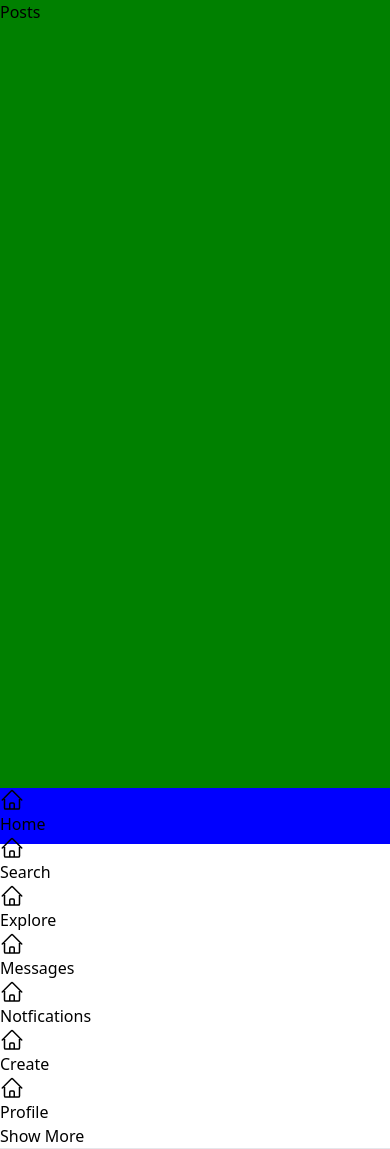
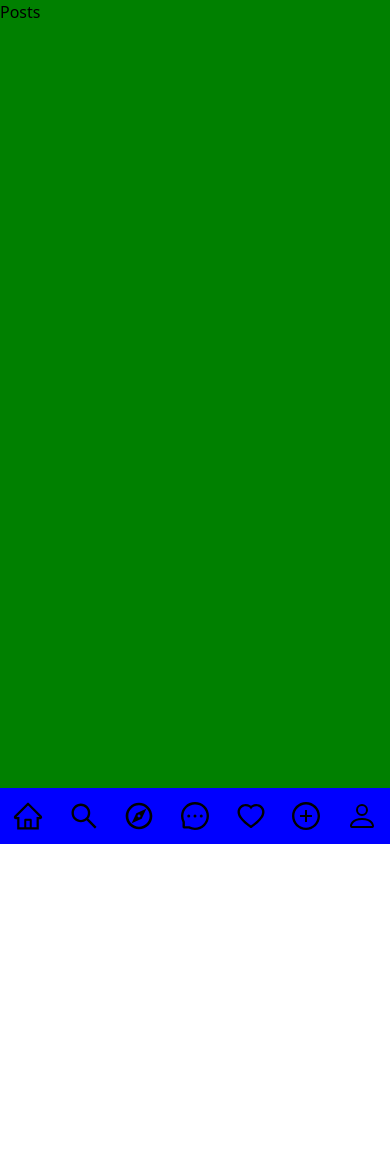
Before and after one commit to maryamer/social-media-template, a React (Vite) app: page / in a window 390 px wide. After the commit the page ends 844 px from the top, so only its background shows below. Built offline with nearby package versions, Linux system fonts and the light colour scheme.

Commit message:
sidebar responsive

```diff
--- a/package.json
+++ b/package.json
@@ -13,6 +13,7 @@
     "heroicons": "^2.0.18",
     "react": "^18.2.0",
     "react-dom": "^18.2.0",
+    "react-icons": "^4.11.0",
     "react-router-dom": "^6.16.0"
   },
   "devDependencies": {
--- a/src/components/Sidebar/Sidebar.jsx
+++ b/src/components/Sidebar/Sidebar.jsx
@@ -1,4 +1,14 @@
 import { NavLink } from "react-router-dom";
+import {
+  AiOutlineHome,
+  AiOutlineSearch,
+  AiOutlineMessage,
+  AiOutlineHeart,
+  AiOutlinePlusCircle,
+  AiOutlineMenu,
+} from "react-icons/ai";
+import { MdOutlineExplore } from "react-icons/md";
+import { BsPerson } from "react-icons/bs";
 
 function Sidebar() {
   const menuItems = [
@@ -6,15 +16,22 @@ function Sidebar() {
     { title: "Search", id: 2, direction: "/" },
     { title: "Explore", id: 3, direction: "/" },
     { title: "Messages", id: 4, direction: "/" },
-    { title: "Notfications", id: 5, direction: "/" },
+    { title: "Notifications", id: 5, direction: "/" },
     { title: "Create", id: 6, direction: "/" },
     { title: "Profile", id: 7, direction: "/" },
   ];
   return (
-    <div className="sidebar h-14 w-full md:h-full md:w-1/6">
-      <div className="userInfo"></div>
-      <div className="sidebarMenu">
-        <div className="sidebarList">
+    <div className="sidebar  w-full md:h-full md:w-1/6 dark:bg-black  md:relative fixed">
+      <div className="userInfo  hidden md:flex  dark:bg-black ">
+        <span className="sidebarListItem flex md:py-5 md:pl-5 md:pr-1 font-bold">
+          <BsPerson className="w-8 h-8 dark:text-white " />
+        </span>
+        <span className="sidebarListItemText items-center hidden md:flex font-bold dark:text-white">
+          Maryam Ebrahimi
+        </span>
+      </div>
+      <div className="sidebarMenu md:h-3/5  flex-col  dark:bg-black ">
+        <div className="sidebarList overflow-hidden h-14 md:h-full flex md:flex-col justify-around items-center md:items-start ">
           {menuItems.map((item) => (
             <MenuItem
               title={item.title}
@@ -23,13 +40,12 @@ function Sidebar() {
             />
           ))}
         </div>
-        <button className="sidebarButton">Show More</button>
-        <hr className="sidebarHr" />
-        <ul className="sidebarFriendList">
-          {/* {Users.map((u) => (
-            <CloseFriend key={u.id} user={u} />
-          ))} */}
-        </ul>
+        <div className="sidebarListItemText items-center hidden md:flex font-bold absolute bottom-0 w-full  bg-black dark:text-white">
+          <div className="sidebarListItem flex md:p-5 font-bold">
+            <AiOutlineMenu className="w-8 h-8 dark:text-white " />
+          </div>
+          More
+        </div>
       </div>
     </div>
   );
@@ -39,23 +55,26 @@ export default Sidebar;
 
 function MenuItem({ title, direction = "" }) {
   return (
-    <div className="sidebarListItem">
-      <svg
-        xmlns="http://www.w3.org/2000/svg"
-        fill="none"
-        viewBox="0 0 24 24"
-        strokeWidth={1.5}
-        stroke="currentColor"
-        className="w-6 h-6"
-      >
-        <path
-          strokeLinecap="round"
-          strokeLinejoin="round"
-          d="M2.25 12l8.954-8.955c.44-.439 1.152-.439 1.591 0L21.75 12M4.5 9.75v10.125c0 .621.504 1.125 1.125 1.125H9.75v-4.875c0-.621.504-1.125 1.125-1.125h2.25c.621 0 1.125.504 1.125 1.125V21h4.125c.621 0 1.125-.504 1.125-1.125V9.75M8.25 21h8.25"
-        />
-      </svg>
+    <div className="sidebarListItem flex md:p-5 font-bold">
+      {title == "Home" ? (
+        <AiOutlineHome className="w-8 h-8 dark:text-white" />
+      ) : title === "Search" ? (
+        <AiOutlineSearch className="w-8 h-8 dark:text-white" />
+      ) : title === "Explore" ? (
+        <MdOutlineExplore className="w-8 h-8 dark:text-white" />
+      ) : title === "Messages" ? (
+        <AiOutlineMessage className="w-8 h-8 dark:text-white" />
+      ) : title === "Notifications" ? (
+        <AiOutlineHeart className="w-8 h-8 dark:text-white" />
+      ) : title === "Create" ? (
+        <AiOutlinePlusCircle className="w-8 h-8 dark:text-white" />
+      ) : (
+        <BsPerson className="w-8 h-8 dark:text-white" />
+      )}
 
-      <span className="sidebarListItemText">{title}</span>
+      <span className="sidebarListItemText items-center hidden md:flex font-bold dark:text-white">
+        &nbsp;&nbsp;{title}
+      </span>
     </div>
   );
 }
```
Also changed, not shown: 1 other file (tests, documents, lock files or other folders).
